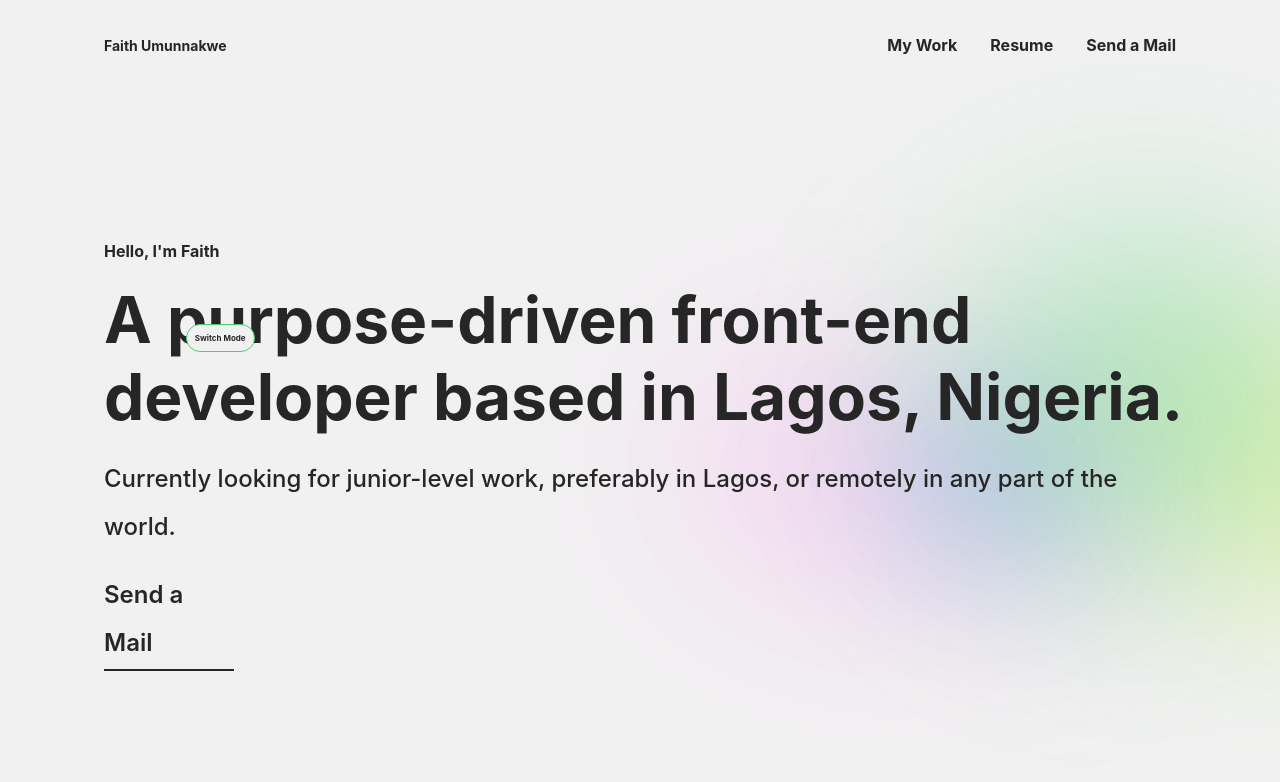
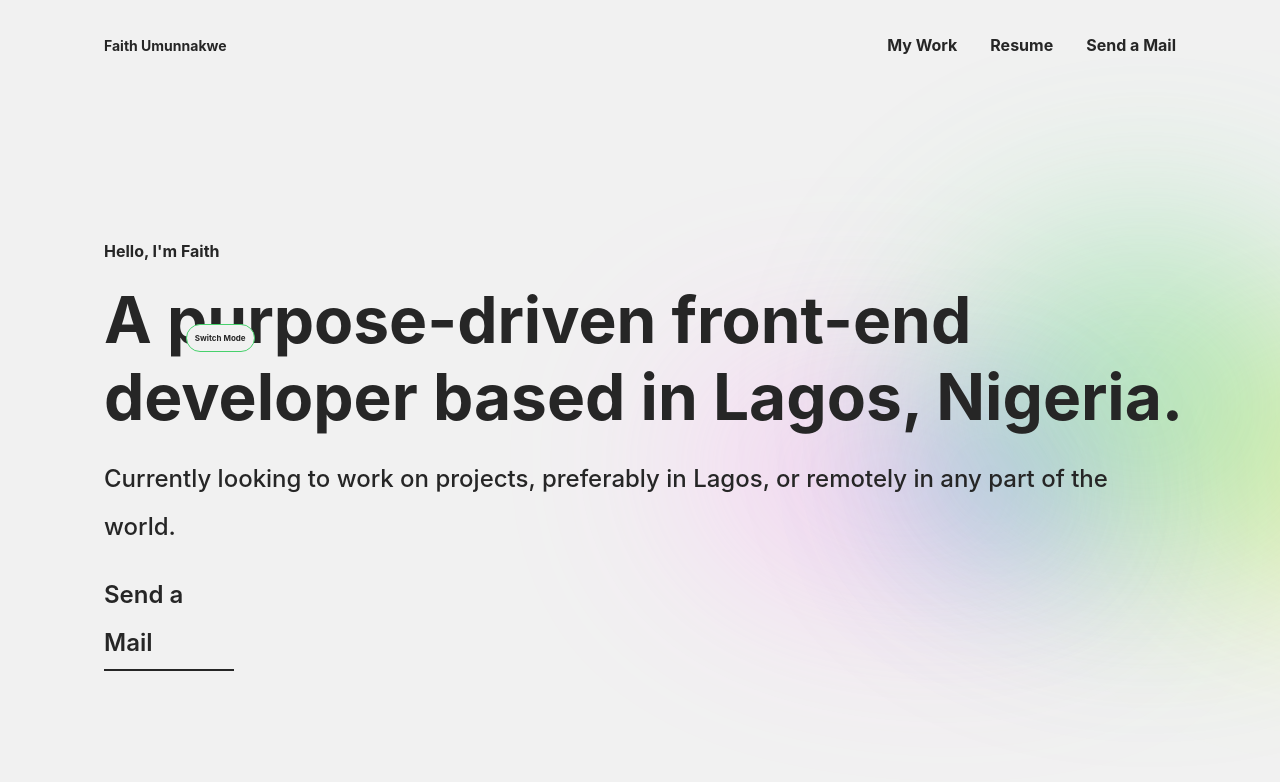
Before and after one commit to FaithChinonso/PERSONAL-WEBSITE, a React (Create React App) app: page / in a window 1280 px wide. Shown: the top 782 px of the page. Built offline with nearby package versions, Linux system fonts and the light colour scheme; a web font is replaced by a local one.

Commit message:
fixed stiff nav

```diff
--- a/src/component/View/Intro.js
+++ b/src/component/View/Intro.js
@@ -5,14 +5,13 @@ import vector from "../../img/newBack.svg";
 const Intro = props => {
   return (
     <div className="intro">
-
       <div className="introName">Hello, I'm Faith</div>
       <div className="introDes">
         A purpose-driven front-end developer based in Lagos, Nigeria.
       </div>
       <div className="description">
-        Currently looking for junior-level work, preferably in Lagos, or
-        remotely in any part of the world.
+        Currently looking to work on projects, preferably in Lagos, or remotely
+        in any part of the world.
       </div>
       <a
         target="_blank"
```
